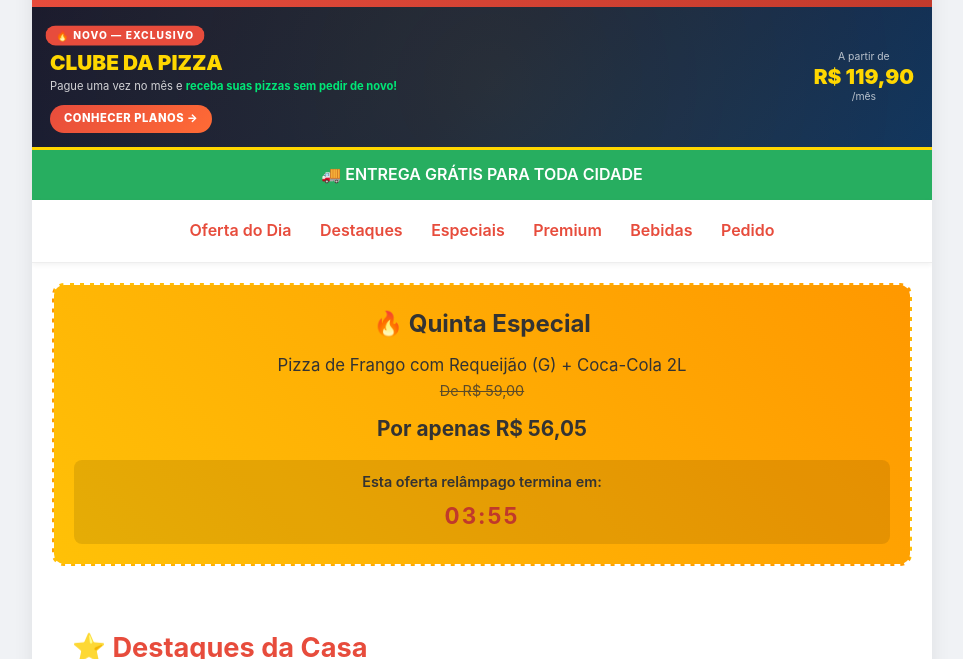
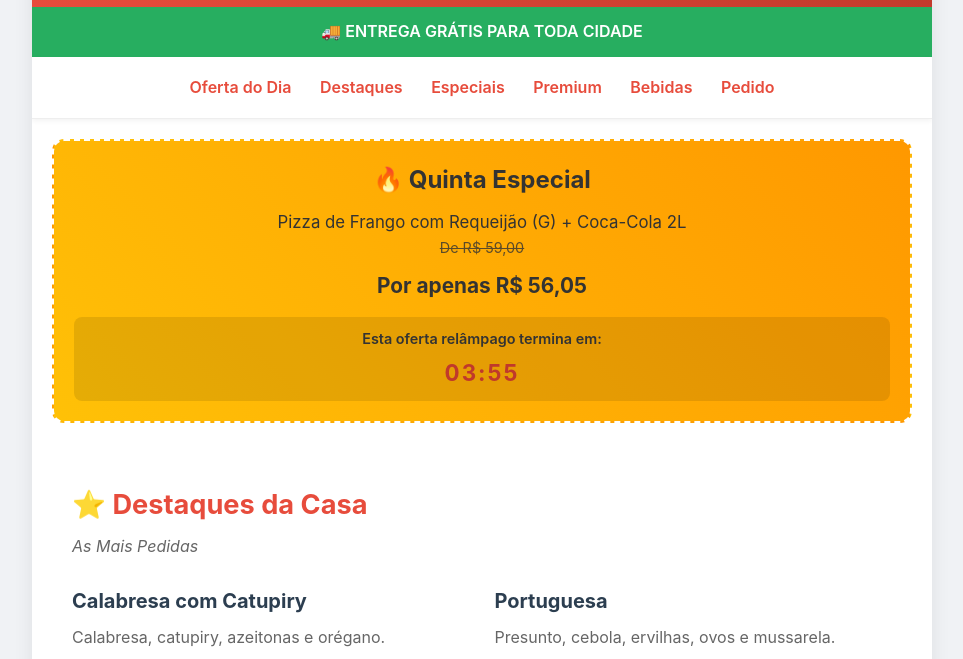
Before and after one commit to Railane-a11y/-cardapio-pizzaria, a website: page index.html in a window 1280 px wide. Shown: the part 84-743 px from the top of the page, without its empty margins (158-1121 px from the left). Drawn offline with Linux system fonts and the light colour scheme.

Commit message:
Update index.html

```diff
--- a/index.html
+++ b/index.html
@@ -41,54 +41,6 @@
         .header-info { flex-grow: 1; }
         .header-info h1 { color: #fff; font-size: 1.3em; font-weight: 700; line-height: 1.2; }
         .header-info p { color: rgba(255,255,255,0.85); font-size: 0.8em; }
-
-        .banner-clube-link { text-decoration: none; display: block; }
-        .banner-clube {
-            background: linear-gradient(135deg, #1a1a2e, #16213e, #0f3460);
-            padding: 14px 18px;
-            display: flex; justify-content: space-between; align-items: center;
-            gap: 12px; cursor: pointer; position: relative; overflow: hidden;
-            border-bottom: 3px solid var(--cor-premium-destaque);
-        }
-        .banner-clube::before {
-            content: ''; position: absolute; top: -50%; left: -50%;
-            width: 200%; height: 200%;
-            background: radial-gradient(circle, rgba(255,215,0,0.08) 0%, transparent 60%);
-            animation: brilho 4s ease-in-out infinite;
-        }
-        @keyframes brilho { 0%,100%{transform:translate(0,0)} 50%{transform:translate(20px,10px)} }
-        .banner-esquerda { position: relative; z-index: 1; flex-grow: 1; }
-        .banner-badge {
-            background: var(--cor-primaria); color: #fff;
-            font-size: 0.6rem; font-weight: 800;
-            padding: 2px 10px; border-radius: 20px;
-            display: inline-block; margin-bottom: 5px;
-            animation: pulseBadge 2s ease infinite; letter-spacing: 1px;
-        }
-        @keyframes pulseBadge { 0%,100%{transform:scale(1)} 50%{transform:scale(1.06)} }
-        .banner-titulo {
-            color: var(--cor-premium-destaque);
-            font-size: 1.1rem; font-weight: 900; margin: 0; line-height: 1.2;
-        }
-        .banner-subtitulo { color: rgba(255,255,255,0.8); font-size: 0.7rem; margin: 3px 0 0; }
-        .banner-subtitulo strong { color: #00e676; }
-        .banner-cta { margin-top: 8px; }
-        .btn-assinar-banner {
-            display: inline-block;
-            background: linear-gradient(135deg, var(--cor-primaria), #ff6b35);
-            color: #fff; padding: 5px 14px; border-radius: 20px;
-            font-size: 0.7rem; font-weight: 800; letter-spacing: 0.5px;
-        }
-        .banner-direita {
-            text-align: center; color: rgba(255,255,255,0.7);
-            font-size: 0.65rem; min-width: 75px;
-            position: relative; z-index: 1;
-        }
-        .preco-clube {
-            font-size: 1.3rem; font-weight: 900;
-            color: var(--cor-premium-destaque);
-            display: block; line-height: 1.1;
-        }
 
         .nav-menu { background-color: var(--fundo-claro); padding: 10px; border-bottom: 1px solid #eee; text-align: center; position: sticky; top: 0; z-index: 100; box-shadow: 0 2px 5px rgba(0,0,0,0.05); overflow-x: auto; white-space: nowrap; }
         .nav-menu a { color: var(--cor-primaria); text-decoration: none; font-weight: 600; padding: 8px 12px; border-radius: 20px; transition: background-color 0.3s, color 0.3s; display: inline-block; }
@@ -147,7 +99,6 @@
             body { padding-bottom: 0; }
             .container { margin: 20px auto; border-radius: 12px; overflow: hidden; }
             .header-info h1 { font-size: 1.6em; }
-            .banner-titulo { font-size: 1.3rem; }
             .category { padding: 40px; }
             .items-grid { grid-template-columns: 1fr 1fr; }
             .nav-menu { justify-content: center; }
@@ -167,25 +118,6 @@
                 <p>As melhores pizzas da cidade</p>
             </div>
         </header>
-
-        <!-- BANNER DO CLUBE -->
-        <a href="checkout.html" class="banner-clube-link">
-            <div class="banner-clube">
-                <div class="banner-esquerda">
-                    <div class="banner-badge">🔥 NOVO — EXCLUSIVO</div>
-                    <h2 class="banner-titulo">CLUBE DA PIZZA</h2>
-                    <p class="banner-subtitulo">Pague uma vez no mês e <strong>receba suas pizzas sem pedir de novo!</strong></p>
-                    <div class="banner-cta">
-                        <span class="btn-assinar-banner">CONHECER PLANOS →</span>
-                    </div>
-                </div>
-                <div class="banner-direita">
-                    A partir de
-                    <span class="preco-clube">R$ 119,90</span>
-                    /mês
-                </div>
-            </div>
-        </a>
 
         <!-- ENTREGA GRÁTIS -->
         <div class="delivery-info">
@@ -539,15 +471,14 @@
             }
             // =========================================
 
-           // ======== INTEGRAÇÃO COM O CLUBE DE FIDELIDADE ========
+            // ======== INTEGRAÇÃO COM O CLUBE DE FIDELIDADE ========
             fetch('/.netlify/functions/fidelidade', {
                 method: 'POST',
                 body: JSON.stringify({
                     telefone: telefone,
                     nome: nome,
                     aniversario: aniversario,
-                    comando_whatsapp_original: comandoParaRobo,
-                    pagamento: pagamento.value // AQUI ESTÁ A CHAVE PARA O PONTO!
+                    comando_whatsapp: comandoParaRobo
                 })
             })
             .then(res => res.json())
```
